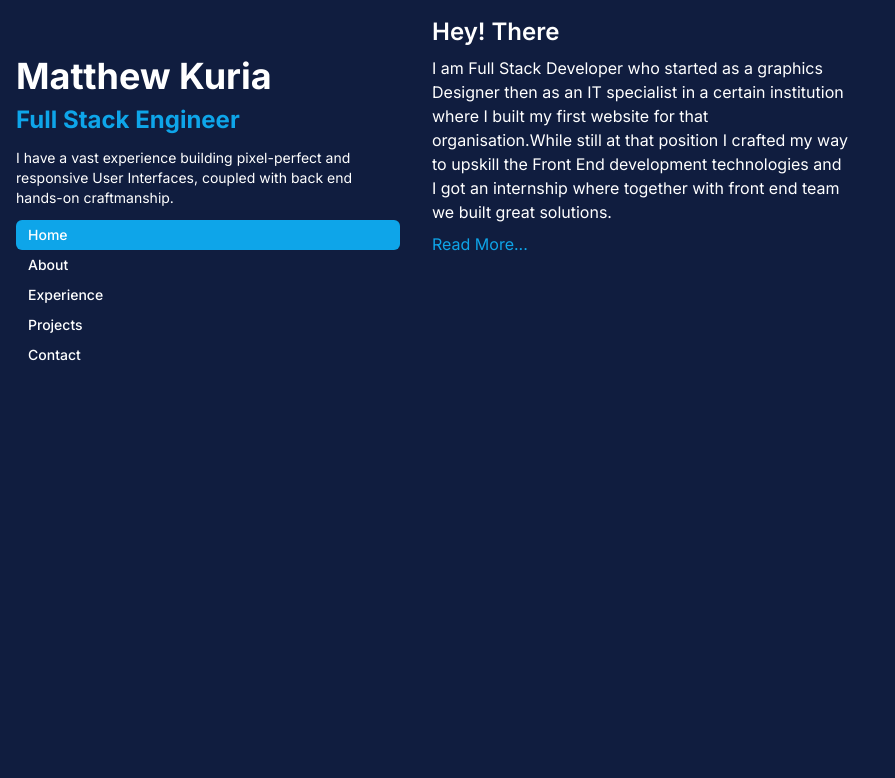
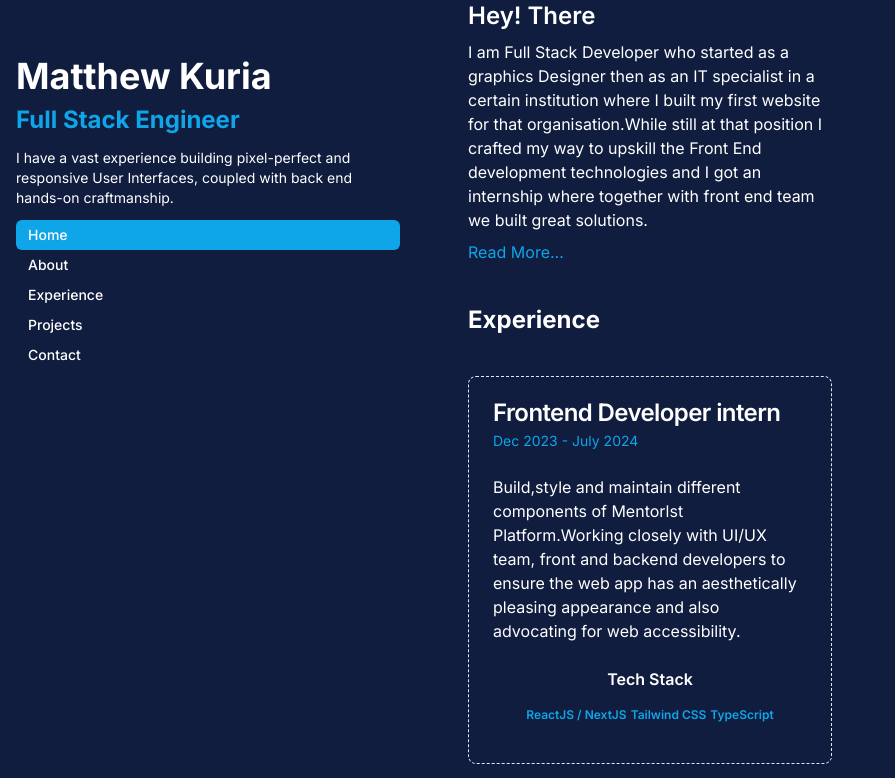
Before and after one commit to matthewkuria/myportifolio, a Next.js app: page / in a window 1280 px wide. Shown: the top 778 px of the page, without its empty margins (0-895 px from the left). Built offline with nearby package versions, Linux system fonts and the light colour scheme.

Commit message:
Add the Experience section

```diff
--- a/app/about/page.tsx
+++ b/app/about/page.tsx
@@ -17,7 +17,7 @@ export default function Page() {
                 I got interested in learning the back end development where I chose Python,Django and PostgresSQL.
                 </p>
                 <p className="my-2">
-                When am coding & building on my computer I love travelling, bike riding or listening to music.
+                When am not coding & building on my computer I love travelling, bike riding or listening to music.
                 </p>
             </div>
             <div className="image md:absolute md:right-10 md:top-12 flex justify-center md:flex-none md:mx-10 ">
--- a/app/page.tsx
+++ b/app/page.tsx
@@ -1,10 +1,11 @@
 import Image from "next/image";
 import SideBar from "./ui/home/sidebar";
 import Link from "next/link";
+import { Card, CardContent, CardDescription, CardFooter, CardHeader, CardTitle } from "@/components/ui/card";
 
 export default function Home() {
   return (
-    <main className="flex flex-col max-w-md  h-screen p-4 ">
+    <main className="flex flex-col max-w-sm  h-screen pl-5 ">
       <div className="intro">
         <h4 className="font-semibold text-2xl">Hey! There</h4>
         <p className="my-2">I am Full Stack Developer who started as a graphics Designer then as
@@ -14,6 +15,52 @@ export default function Home() {
         </p>
         <Link href="/about" className="text-sky-500 hover:text-white">Read More...</Link>
       </div>
+      <section className="w-full" id="experience">
+        <h6 className="my-10 font-bold text-2xl">Experience</h6>
+        <Link href="https://mentorlst.com/">
+            <Card className="w-full border-dashed hover:shadow-white my-4">
+              <CardHeader>
+                <CardTitle>Frontend Developer intern</CardTitle>
+                <CardDescription className="text-sky-500">Dec 2023 - July 2024</CardDescription>
+              </CardHeader>
+              <CardContent>
+                <p>Build,style and maintain different components of Mentorlst Platform.Working
+                  closely with UI/UX team, front and backend developers to ensure the web app has an aesthetically
+                  pleasing appearance and also advocating for web accessibility.
+                </p>
+              </CardContent>
+              <CardFooter className="flex flex-col">
+              <p className="font-semibold">Tech Stack</p>
+                <div className="flex gap-1 text-xs font-semibold text-sky-500 rounded-lg p-4">
+                  <p>ReactJS / NextJS</p>
+                  <p>Tailwind CSS</p>
+                  <p>TypeScript</p>
+                </div>
+              </CardFooter>
+            </Card>
+        </Link>
+        <Card className="w-full border-dashed hover:shadow-white">
+            <CardHeader>
+              <CardTitle>ICT Support Specialist</CardTitle>
+              <CardDescription className="text-sky-500">Feb 2022 - June 2024</CardDescription>
+            </CardHeader>
+            <CardContent>
+              <p>Build,style and maintain different components of Mentorlst Platform.Working
+                closely with UI/UX team, front and backend developers to ensure the web app has an aesthetically
+                pleasing appearance and also advocating for web accessibility.
+              </p>
+            </CardContent>
+            <CardFooter className="flex flex-col">
+            <p className="font-semibold">Tech Stack</p>
+              <div className="flex gap-1 text-xs font-semibold text-sky-500 rounded-lg p-4">
+                <p>ReactJS / NextJS</p>
+                <p>Tailwind CSS</p>
+                <p>TypeScript</p>
+              </div>
+            </CardFooter>
+          </Card>
+
+      </section>
 
 
     </main>
--- a/app/ui/home/nav-links.tsx
+++ b/app/ui/home/nav-links.tsx
@@ -6,7 +6,7 @@ import { usePathname } from "next/navigation";
 const links = [
   { name: 'Home', href: '/' },
   {name: 'About',href: '/about'},
-  { name: 'Experience', href: '/experience' },
+  { name: 'Experience', href: '/#experience' },
   { name: 'Projects', href: '/projects'},
   {name: 'Contact', href: '/contact'}
 ];
--- /dev/null
+++ b/components/ui/card.tsx
@@ -0,0 +1,79 @@
+import * as React from "react"
+
+import { cn } from "@/lib/utils"
+
+const Card = React.forwardRef<
+  HTMLDivElement,
+  React.HTMLAttributes<HTMLDivElement>
+>(({ className, ...props }, ref) => (
+  <div
+    ref={ref}
+    className={cn(
+      "rounded-lg border bg-card text-card-foreground shadow-sm",
+      className
+    )}
+    {...props}
+  />
+))
+Card.displayName = "Card"
+
+const CardHeader = React.forwardRef<
+  HTMLDivElement,
+  React.HTMLAttributes<HTMLDivElement>
+>(({ className, ...props }, ref) => (
+  <div
+    ref={ref}
+    className={cn("flex flex-col space-y-1.5 p-6", className)}
+    {...props}
+  />
+))
+CardHeader.displayName = "CardHeader"
+
+const CardTitle = React.forwardRef<
+  HTMLParagraphElement,
+  React.HTMLAttributes<HTMLHeadingElement>
+>(({ className, ...props }, ref) => (
+  <h3
+    ref={ref}
+    className={cn(
+      "text-2xl font-semibold leading-none tracking-tight",
+      className
+    )}
+    {...props}
+  />
+))
+CardTitle.displayName = "CardTitle"
+
+const CardDescription = React.forwardRef<
+  HTMLParagraphElement,
+  React.HTMLAttributes<HTMLParagraphElement>
+>(({ className, ...props }, ref) => (
+  <p
+    ref={ref}
+    className={cn("text-sm text-muted-foreground", className)}
+    {...props}
+  />
+))
+CardDescription.displayName = "CardDescription"
+
+const CardContent = React.forwardRef<
+  HTMLDivElement,
+  React.HTMLAttributes<HTMLDivElement>
+>(({ className, ...props }, ref) => (
+  <div ref={ref} className={cn("p-6 pt-0", className)} {...props} />
+))
+CardContent.displayName = "CardContent"
+
+const CardFooter = React.forwardRef<
+  HTMLDivElement,
+  React.HTMLAttributes<HTMLDivElement>
+>(({ className, ...props }, ref) => (
+  <div
+    ref={ref}
+    className={cn("flex items-center p-6 pt-0", className)}
+    {...props}
+  />
+))
+CardFooter.displayName = "CardFooter"
+
+export { Card, CardHeader, CardFooter, CardTitle, CardDescription, CardContent }
--- /dev/null
+++ b/lib/utils.ts
@@ -0,0 +1,6 @@
+import { type ClassValue, clsx } from "clsx"
+import { twMerge } from "tailwind-merge"
+
+export function cn(...inputs: ClassValue[]) {
+  return twMerge(clsx(inputs))
+}
--- a/package.json
+++ b/package.json
@@ -9,10 +9,14 @@
     "lint": "next lint"
   },
   "dependencies": {
+    "class-variance-authority": "^0.7.0",
     "clsx": "^2.1.1",
+    "lucide-react": "^0.412.0",
     "next": "14.2.5",
     "react": "^18",
-    "react-dom": "^18"
+    "react-dom": "^18",
+    "tailwind-merge": "^2.4.0",
+    "tailwindcss-animate": "^1.0.7"
   },
   "devDependencies": {
     "@types/node": "^20",
--- a/tailwind.config.ts
+++ b/tailwind.config.ts
@@ -1,20 +1,80 @@
-import type { Config } from "tailwindcss";
+import type { Config } from "tailwindcss"
 
-const config: Config = {
+const config = {
+  darkMode: ["class"],
   content: [
-    "./pages/**/*.{js,ts,jsx,tsx,mdx}",
-    "./components/**/*.{js,ts,jsx,tsx,mdx}",
-    "./app/**/*.{js,ts,jsx,tsx,mdx}",
-  ],
+    './pages/**/*.{ts,tsx}',
+    './components/**/*.{ts,tsx}',
+    './app/**/*.{ts,tsx}',
+    './src/**/*.{ts,tsx}',
+	],
+  prefix: "",
   theme: {
+    container: {
+      center: true,
+      padding: "2rem",
+      screens: {
+        "2xl": "1400px",
+      },
+    },
     extend: {
-      backgroundImage: {
-        "gradient-radial": "radial-gradient(var(--tw-gradient-stops))",
-        "gradient-conic":
-          "conic-gradient(from 180deg at 50% 50%, var(--tw-gradient-stops))",
+      colors: {
+        border: "hsl(var(--border))",
+        input: "hsl(var(--input))",
+        ring: "hsl(var(--ring))",
+        background: "hsl(var(--background))",
+        foreground: "hsl(var(--foreground))",
+        primary: {
+          DEFAULT: "hsl(var(--primary))",
+          foreground: "hsl(var(--primary-foreground))",
+        },
+        secondary: {
+          DEFAULT: "hsl(var(--secondary))",
+          foreground: "hsl(var(--secondary-foreground))",
+        },
+        destructive: {
+          DEFAULT: "hsl(var(--destructive))",
+          foreground: "hsl(var(--destructive-foreground))",
+        },
+        muted: {
+          DEFAULT: "hsl(var(--muted))",
+          foreground: "hsl(var(--muted-foreground))",
+        },
+        accent: {
+          DEFAULT: "hsl(var(--accent))",
+          foreground: "hsl(var(--accent-foreground))",
+        },
+        popover: {
+          DEFAULT: "hsl(var(--popover))",
+          foreground: "hsl(var(--popover-foreground))",
+        },
+        card: {
+          DEFAULT: "hsl(var(--card))",
+          foreground: "hsl(var(--card-foreground))",
+        },
+      },
+      borderRadius: {
+        lg: "var(--radius)",
+        md: "calc(var(--radius) - 2px)",
+        sm: "calc(var(--radius) - 4px)",
+      },
+      keyframes: {
+        "accordion-down": {
+          from: { height: "0" },
+          to: { height: "var(--radix-accordion-content-height)" },
+        },
+        "accordion-up": {
+          from: { height: "var(--radix-accordion-content-height)" },
+          to: { height: "0" },
+        },
+      },
+      animation: {
+        "accordion-down": "accordion-down 0.2s ease-out",
+        "accordion-up": "accordion-up 0.2s ease-out",
       },
     },
   },
-  plugins: [],
-};
-export default config;
+  plugins: [require("tailwindcss-animate")],
+} satisfies Config
+
+export default config
```
Also changed, not shown: app/globals.css (line endings or trailing spaces), components.json (added), 1 other file (tests, documents, lock files or other folders).
